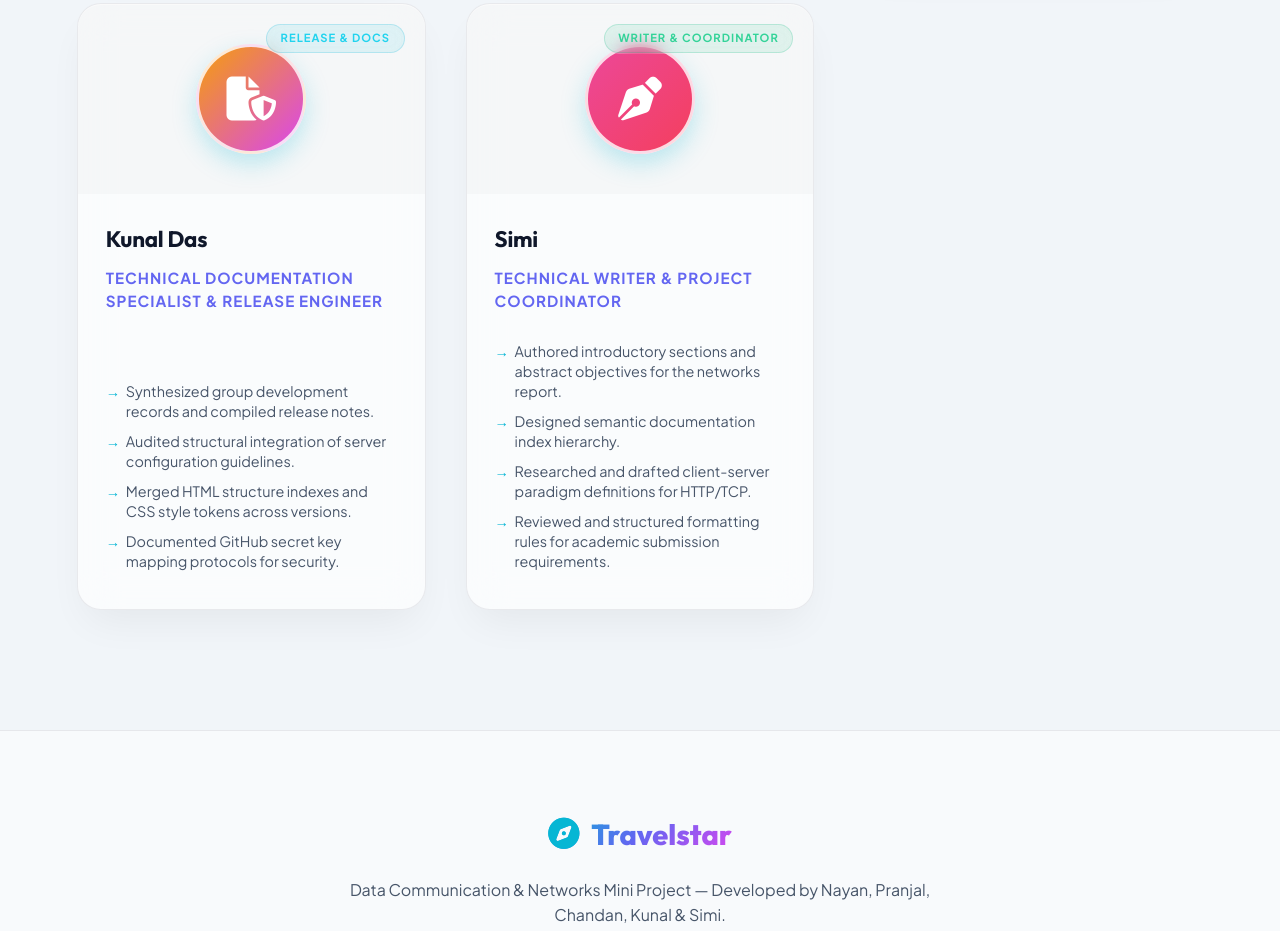
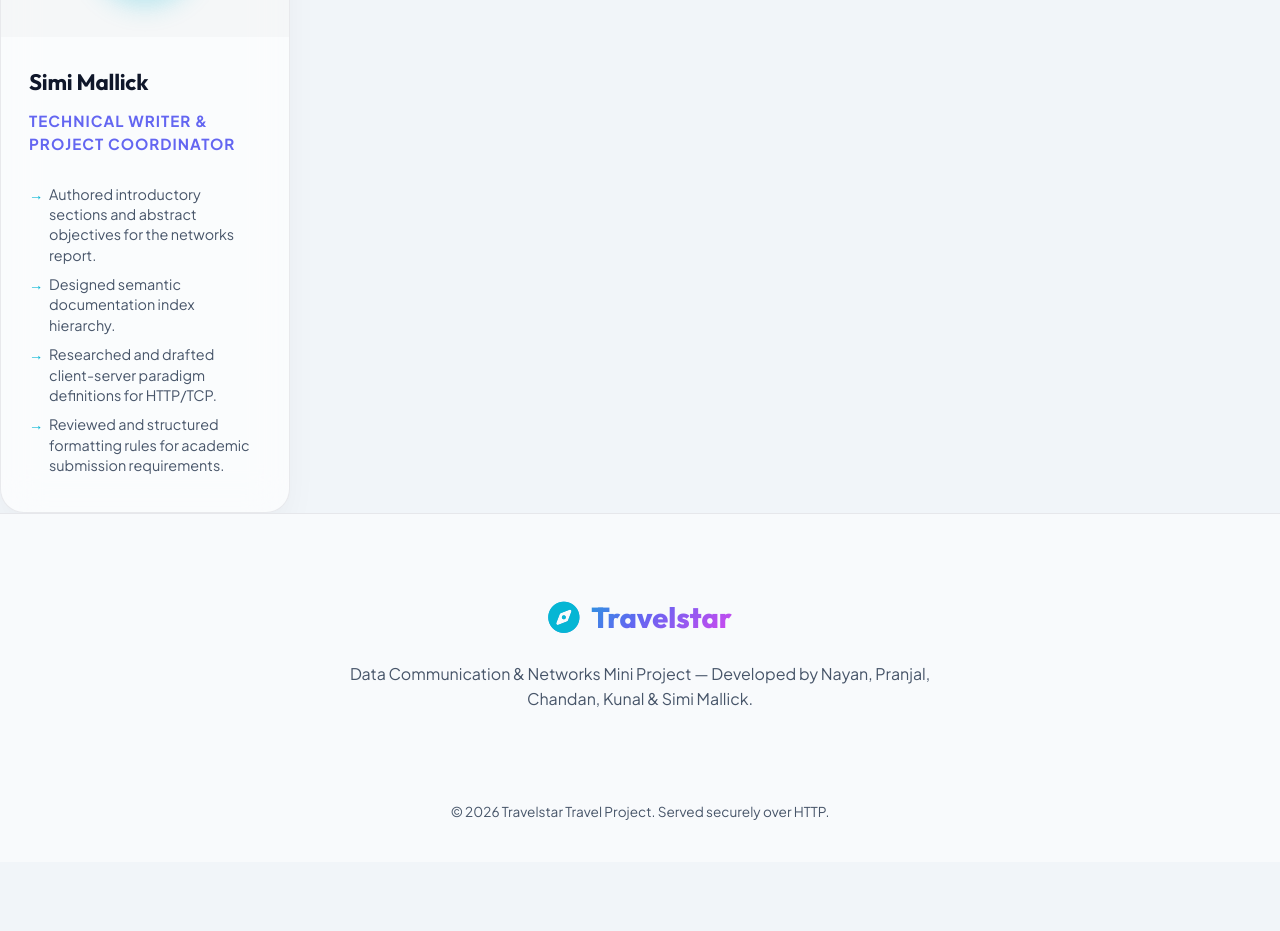
Before and after one commit to anankush/PROJECT-T, a plain HTML site: page dev.html in a window 1280 px wide. Shown: the part 1184-2115 px from the top of the page. After the commit the page ends 2046 px from the top, so only its background shows below. Drawn offline with Linux system fonts and the light colour scheme.

Commit message:
Updated Simi's name to Simi Mallick and adjusted dev team page padding settings

```diff
--- a/dev.html
+++ b/dev.html
@@ -34,8 +34,8 @@
         </div>
     </header>
 
-    <main style="padding-top: 140px;">
-        <section class="destinations-section">
+    <main>
+        <section class="team-section">
             <div class="section-header">
                 <span class="section-subtitle">Project Members</span>
                 <h2 class="section-title">Development & Networks Team</h2>
@@ -125,7 +125,7 @@
                     </div>
                 </div>
 
-                <!-- Simi -->
+                <!-- Simi Mallick -->
                 <div class="destination-card team-card" style="grid-column: span 1; max-width: 100%;">
                     <div class="card-img-wrapper team-avatar-wrapper">
                         <div class="team-avatar" style="background: linear-gradient(135deg, #ec4899 0%, #f43f5e 100%);">
@@ -134,7 +134,7 @@
                         <span class="badge badge-domestic">Writer & Coordinator</span>
                     </div>
                     <div class="card-content">
-                        <h3>Simi</h3>
+                        <h3>Simi Mallick</h3>
                         <p class="team-role">Technical Writer & Project Coordinator</p>
                         <ul class="team-details">
                             <li>Authored introductory sections and abstract objectives for the networks report.</li>
@@ -156,7 +156,7 @@
                 <i class="fa-solid fa-compass"></i>
                 <span>Travelstar</span>
             </div>
-            <p>Data Communication & Networks Mini Project — Developed by Nayan, Pranjal, Chandan, Kunal & Simi.</p>
+            <p>Data Communication & Networks Mini Project — Developed by Nayan, Pranjal, Chandan, Kunal & Simi Mallick.</p>
         </div>
         <div class="footer-bottom">
             <p>&copy; 2026 Travelstar Travel Project. Served securely over HTTP.</p>
```
Also changed, not shown: 1 other file.
